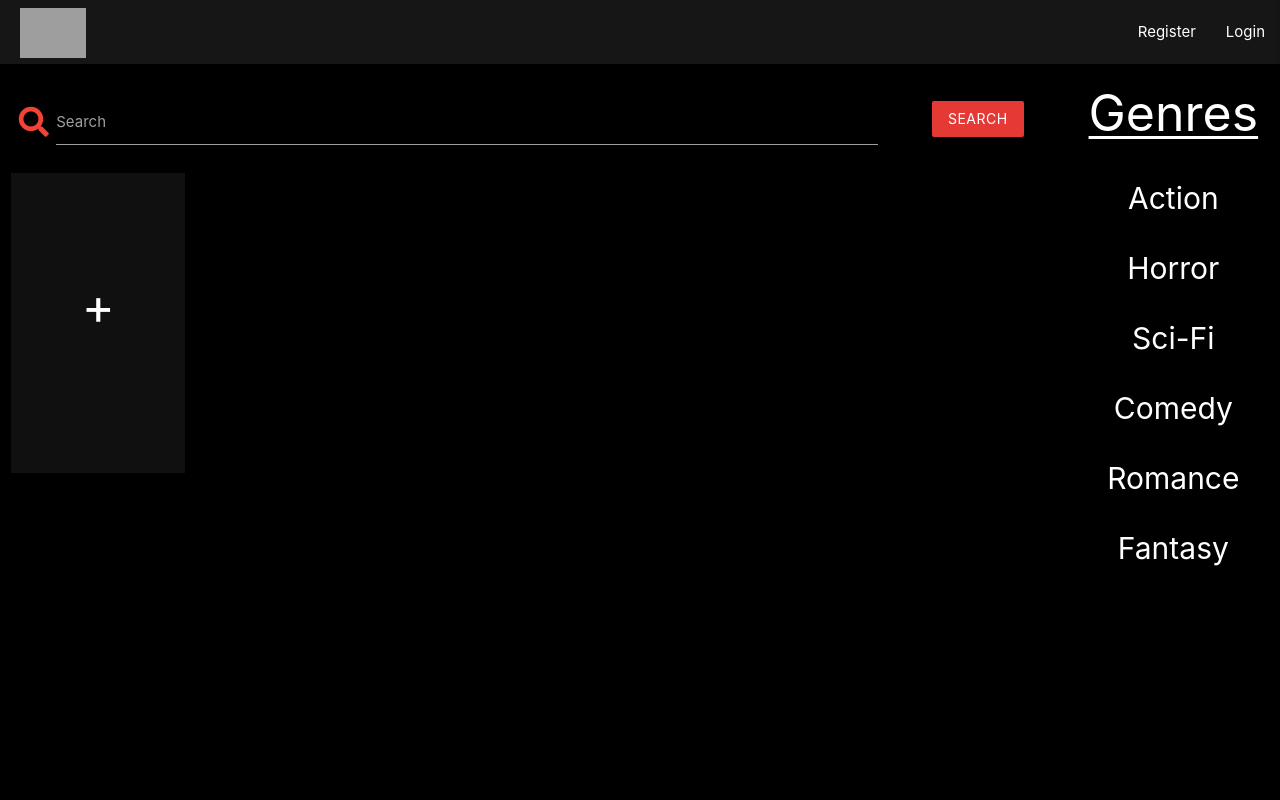
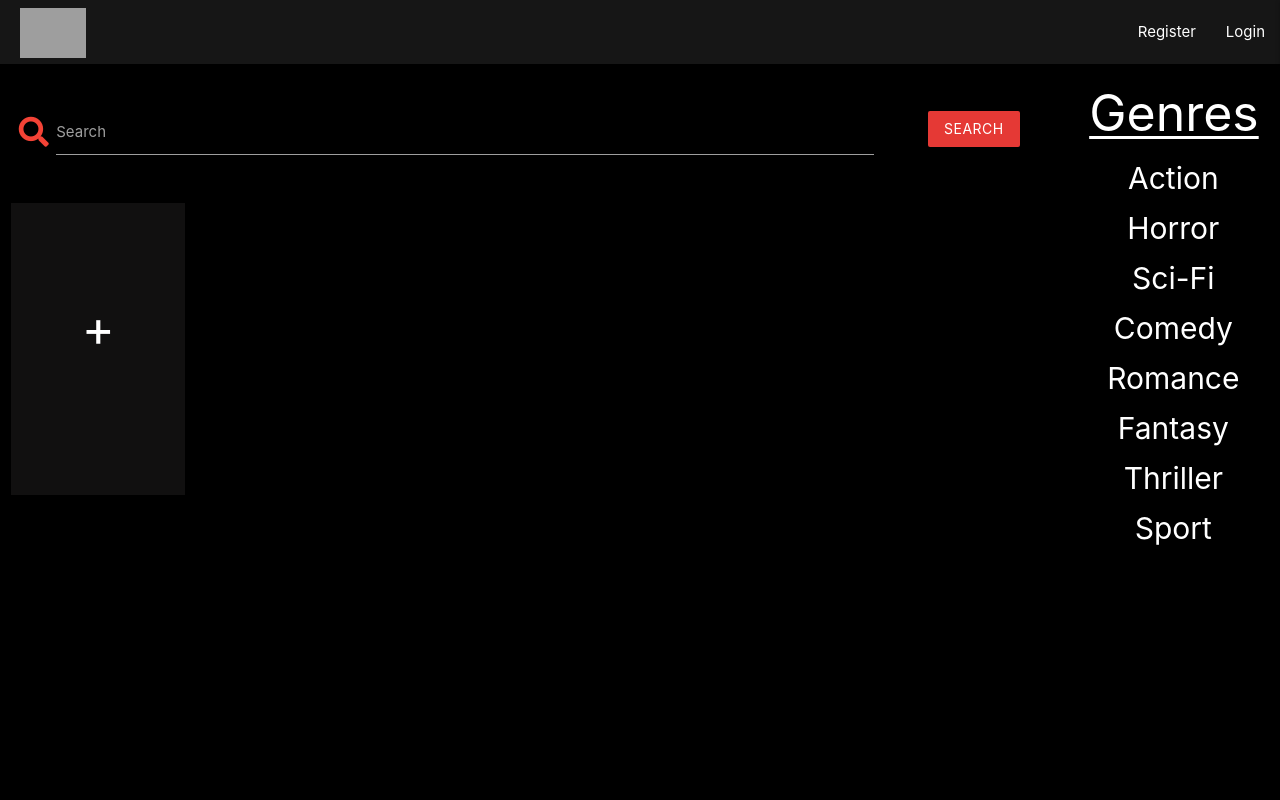
Before and after one commit to NickSpriggs/netbooks_milestone_3, a Flask app: page /search in a window 1280 px wide. Run offline with Flask 2, Linux system fonts and the light colour scheme; data that the repository does not hold is empty; some libraries are stand-ins or nearby versions; grey boxes are pictures that could not be loaded.

Commit message:
made search bar and genre selector fixed

```diff
--- a/app.py
+++ b/app.py
@@ -24,6 +24,14 @@ def get_films():
     films = mongo.db.film_list.find()
     recs = mongo.db.rec_list.find()
     return render_template("get_films.html", films=films, recs=recs)
+
+
+@app.route("/get_film/<film_title>")
+def get_film(film_title):
+    film = mongo.db.film_list.find_one({"title": film_title})
+    films = mongo.db.film_list.find()
+    recs = mongo.db.rec_list.find()
+    return render_template("get_films.html", film=film, films=films, recs=recs, overlay_profile=True)
 
 
 @app.route("/search", methods=["GET", "POST"])
@@ -71,9 +79,9 @@ def add_rec():
         }
         mongo.db.rec_list.insert_one(rec)
         flash("Successfully Added")
-        return redirect(url_for("get_films"))
+        return get_film(request.form.get("title"))
 
-    return render_template("get_films.html")
+    return get_film(request.form.get("title"))
 
 
 if __name__ == "__main__":
--- a/static/css/style.css
+++ b/static/css/style.css
@@ -16,13 +16,6 @@
     color: white;
     font-size: 25px;
 }
-
-.fixed {
-    height: 100%;
-    padding-top: 16px;
-    position: fixed;
-    top: 60px;
-  }
 
 .col.poster {
     height: 300px;
@@ -72,3 +65,44 @@ a div {
 a div:hover {
     color: rgb(173, 11, 11);
 }
+
+#film-poster-section {
+    padding-top: 131px;
+  }
+
+.fixed {
+    height: 500px;
+    font-size: 30px;
+    padding-top: 16px;
+    position: fixed;
+    top: 60px;
+  }
+
+.fixed-search {
+    position: fixed;
+    width: 83%;
+    padding-bottom: 40px;
+    padding-top: 10px;
+    background-color: black;
+}
+
+@media only screen and (max-width: 992px) {
+    .fixed {
+      height: 90px;
+      font-size: 25px;
+      top: 170px;
+      background-color: lightblue;
+    }
+
+    .genre-title {
+        display: none;
+    }
+
+    .fixed-search {
+        width: 100%;
+    }
+
+    #film-poster-section {
+      padding-top: 197px;
+    }
+}
--- a/templates/get_films.html
+++ b/templates/get_films.html
@@ -3,9 +3,9 @@
 
 <section>
     <div class="row">
-        <div class="col s10">
+        <div       class="col l10 m12">
             <form action="{{ url_for('search')}}" method="post" style="padding-top: 64px;">
-                <div class="row valign-wrapper center-align">
+                <div class="row valign-wrapper center-align fixed-search">
                     <div class="input-field col s10">
                         <i class="fas fa-search prefix red-text text-darken-"></i>
                             <input type="text" name="query" id="query" minlength="3" class="validate" required>
@@ -30,95 +30,135 @@
                 </div>
                 {% endif %}
 
+
                 {% for film in films %}
-
-                    <div class="poster col l2 m3 s4">
-                        <div class="poster-img" style="background-image: url({{film.poster_url}});
-                        height: 100%; background-position: center; background-size:cover;"
-                        onclick='on("{{ film.title }}", "{{ film.genre }}", "{{ film.poster_url }}")'>
-                            {{ film.title }}
+                    <a href="{{ url_for('get_film', film_title=film.title) }}">
+                        <div class="poster col l2 m3 s4">
+                            <div class="poster-img" style="background-image: url({{film.poster_url}});
+                            height: 100%; background-position: center; background-size:cover;">
+                                {{ film.title }}
+                            </div>
                         </div>
-                    </div>
-
-                    <div id="{{ film.title }}_rec-btns" style="display: none;">
-                        <button class="red btn darken-1" onclick='recOn("{{ film.title }}")'>Add</button>
-                        <button class="red btn darken-1" onclick="off()">Back</button>
-                    </div>
-
-                    <div id="{{ film.title }}_recommendations" style="display: none;">
-                        {% for rec in recs %}
-                            {% if film.title == rec.title %}
-                                <div class="col l4" style="padding-bottom: 5px; border: black 1px solid;
-                                background-color: rgb(207, 3, 3); font-size: 14px;">
-                                    <div class="recs">Title: {{ rec.book }}
-                                        <img style="height: 20px; cursor: pointer; padding-top: 4px;" onclick='amazonLink("{{ rec.book }}", "{{ rec.author }}")' src="static/img/amazon-icon.png">
-                                    </div>
-                                    <div class="recs">Author: {{ rec.author }}</div>
-                                </div>
-                            {% endif %}
-                        {% endfor %}
-                    </div>
-
+                    </a>
                 {% endfor %}
 
             </div>
         </div>
 
-        <div class="fixed col s2" style="color: rgb(255, 255, 255); right: 0;">
-            <div class="row">
+        <div class="fixed col l2 m12" style="color: rgb(255, 255, 255); right: 0;">
+            <div class="col l12 genre-title">
                 <div style="padding-top: 16px; padding-bottom: 5px; text-align: center; font-size: 50px;
                 text-decoration: underline 3px; text-underline-offset: 5px;">Genres</div>
             </div>
-            <div class="row">
+            <div class="col l12 m2">
                 <a href="{{ url_for('genre_search', genre='action') }}">
-                    <div style="padding-bottom: 5px; text-align: center; font-size: 30px;">Action</div>
+                    <div style="padding-bottom: 5px; text-align: center;">Action</div>
                 </a>
             </div>
-            <div class="row">
+            <div class="col l12 m2">
                 <a href="{{ url_for('genre_search', genre='horror') }}">
-                    <div style="padding-bottom: 5px; text-align: center; font-size: 30px;">Horror</div>
+                    <div style="padding-bottom: 5px; text-align: center;">Horror</div>
                 </a>
             </div>
-            <div class="row">
+            <div class="col l12 m2">
                 <a href="{{ url_for('genre_search', genre='sci-fi') }}">
-                    <div style="padding-bottom: 5px; text-align: center; font-size: 30px;">Sci-Fi</div>
+                    <div style="padding-bottom: 5px; text-align: center;">Sci-Fi</div>
                 </a>
             </div>
-            <div class="row">
+            <div class="col l12 m2">
                 <a href="{{ url_for('genre_search', genre='comedy') }}">
-                    <div style="padding-bottom: 5px; text-align: center; font-size: 30px;">Comedy</div>
+                    <div style="padding-bottom: 5px; text-align: center;">Comedy</div>
                 </a>
             </div>
-            <div class="row">
+            <div class="col l12 m2">
                 <a href="{{ url_for('genre_search', genre='romance') }}">
-                    <div style="padding-bottom: 5px; text-align: center; font-size: 30px;">Romance</div>
+                    <div style="padding-bottom: 5px; text-align: center;">Romance</div>
                 </a>
             </div>
-            <div class="row">
+            <div class="col l12 m2">
                 <a href="{{ url_for('genre_search', genre='fantasy') }}">
-                    <div style="padding-bottom: 5px; text-align: center; font-size: 30px;">Fantasy</div>
+                    <div style="padding-bottom: 5px; text-align: center;">Fantasy</div>
+                </a>
+            </div>
+            <div class="col l12 m2">
+                <a href="{{ url_for('genre_search', genre='thriller') }}">
+                    <div style="padding-bottom: 5px; text-align: center;">Thriller</div>
+                </a>
+            </div>
+            <div class="col l12 m2">
+                <a href="{{ url_for('genre_search', genre='sport') }}">
+                    <div style="padding-bottom: 5px; text-align: center;">Sport</div>
                 </a>
             </div>
         </div>
 
+        {% if overlay_profile %}
+            <div id="overlay_profile" class="col" style="position: fixed; display: block; width: 100%;
+                height: 100%; top: 0; left: 0; right: 0; bottom: 0; background-color: rgba(0,0,0,0.7);
+                color: white; font-size: 24px;">
+                    <div id="profile_box" class="no-pad col l10 m10 s10">
+                        <div class="col l2 m3 s4" style="padding: 0px;">
+                            <div id="profile-poster" style="height: 300px; background-image: url({{film.poster_url}});
+                            background-position: center; background-size:cover;"></div>
+                        </div>
+                        <div id="profile-title-box" class="col l10 m9 s8">Title: {{ film.title }} </div>
+                        <div id="profile-genre-box" class="col l10 m9 s8">Genre: {{ film.genre }}</div>
 
-        <div id="overlay_profile" class="col" style="position: fixed; display: none; width: 100%;
+                        <div id="profile-rec-box" style="background-color: rgba(219, 219, 219, 0.849);
+                        height: 160px; overflow: auto;" class="no-pad col l10 m9 s8">
+                            <div id="rec-list-box">
+                                {% for rec in recs %}
+                                    {% if film.title == rec.title %}
+                                        <div class="col l4" style="padding-bottom: 5px; border: black 1px solid;
+                                        background-color: rgb(207, 3, 3); font-size: 14px;">
+                                            <div class="recs">Title: {{ rec.book }}
+                                                <img style="height: 20px; cursor: pointer; padding-top: 4px;" onclick='amazonLink("{{ rec.book }}", "{{ rec.author }}")' src="https://nicholasspriggs.weebly.com/uploads/7/9/7/8/79787400/amazon-icon_orig.png">
+                                            </div>
+                                            <div class="recs">Author: {{ rec.author }}</div>
+                                        </div>
+                                    {% endif %}
+                                {% endfor %}
+                            </div>
+                        </div>
+                        <div id="profile-button-box" class="col l10" style="padding-top: 10px;">
+                            <div id="{{ film.title }}_rec-btns">
+                                <button class="red btn darken-1" onclick='recOn("{{ film.title }}")'>Add</button>
+                                <button class="red btn darken-1" onclick="off()">Back</button>
+                            </div>
+                        </div>
+                    </div>
+            </div>
+            <div id="overlay_addrecs" class="col s12" style="position: fixed; display: none; width: 100%;
             height: 100%; top: 0; left: 0; right: 0; bottom: 0; background-color: rgba(0,0,0,0.7);
             color: white; font-size: 24px;">
-                <div id="profile_box" class="no-pad col l10 m10 s10">
-                    <div class="col l2 m3 s4" style="padding: 0px;">
-                        <div id="profile-poster" style="height: 300px; background-position: center; background-size:cover;"></div>
+                <form id="add_rec_box" class="no-pad col s5"
+                method="POST" action="{{ url_for('add_rec') }}">
+                    <div style="margin-top: 10px; text-align: center;">Add Book</div>
+
+                    <input id="rec_film_title" name="title" type="text" class="validate" required style="display: none;">
+
+                    <div class="input-field col l12" style="margin-top: 20px;">
+                        <div id="profile-title-box" class="col l12">
+                            Book Name: <input id="book" name="book" type="text" class="validate"
+                            minlength="3" maxlength="50" required>
+                        </div>
                     </div>
-                    <div id="profile-title-box" class="col l10 m9 s8">Title: </div>
-                    <div id="profile-genre-box" class="col l10 m9 s8">Genre: </div>
 
-                    <div id="profile-rec-box" style="background-color: rgba(219, 219, 219, 0.849);
-                    height: 160px; overflow: auto;" class="no-pad col l10 m9 s8">
-                        <div id="rec-list-box"></div>
+                    <div class="input-field col l12" style="margin-top: 0px; margin-bottom: 10px;">
+                        <div id="profile-title-box" class="col l12">
+                            Author: <input id="author" name="author" type="text" class="validate"
+                            minlength="5" maxlength="50" required>
+                        </div>
                     </div>
-                    <div id="profile-button-box" class="col l10" style="padding-top: 10px;"></div>
-                </div>
-        </div>
+
+                    <div class="col l12" style="padding-left: 20px">
+                        <button type="submit" style="margin-bottom: 10px;" class="btn-large red darken-1">Recommend</i></button>
+                        <button onclick="recOff()" style="margin-bottom: 10px;" class="btn-large red darken-1">Back</button>
+                    </div>
+
+                </form>
+            </div>
+        {% endif %}
 
         <div id="overlay_addfilms" class="col s12" style="position: fixed; display: none; width: 100%;
             height: 100%; top: 0; left: 0; right: 0; bottom: 0; background-color: rgba(0,0,0,0.7);
@@ -151,62 +191,24 @@
                 </form>
         </div>
 
-        <div id="overlay_addrecs" class="col s12" style="position: fixed; display: none; width: 100%;
-        height: 100%; top: 0; left: 0; right: 0; bottom: 0; background-color: rgba(0,0,0,0.7);
-        color: white; font-size: 24px;">
-            <form id="add_rec_box" class="no-pad col s5"
-            method="POST" action="{{ url_for('add_rec') }}">
-                <div style="margin-top: 10px; text-align: center;">Add Book</div>
-
-                <input id="rec_film_title" name="title" type="text" class="validate" required style="display: none;">
-
-                <div class="input-field col l12" style="margin-top: 20px;">
-                    <div id="profile-title-box" class="col l12">
-                        Book Name: <input id="book" name="book" type="text" class="validate"
-                        minlength="3" maxlength="50" required>
-                    </div>
-                </div>
-
-                <div class="input-field col l12" style="margin-top: 0px; margin-bottom: 10px;">
-                    <div id="profile-title-box" class="col l12">
-                        Author: <input id="author" name="author" type="text" class="validate"
-                        minlength="5" maxlength="50" required>
-                    </div>
-                </div>
-
-                <div class="col l12" style="padding-left: 20px">
-                    <button type="submit" style="margin-bottom: 10px;" class="btn-large red darken-1">Recommend</i></button>
-                    <button onclick="recOff()" style="margin-bottom: 10px;" class="btn-large red darken-1">Back</button>
-                </div>
-
-            </form>
-        </div>
     </div>
 
 </section>
 
 <script>
-    profilebox = document.getElementById("profile_box").innerHTML;
+
     addbox = document.getElementById("add_box").innerHTML;
     addrecbox = document.getElementById("add_rec_box").innerHTML;
     url = "None";
 
-    function on(title, genre, poster_url) {
-      document.getElementById("overlay_profile").style.display = "block";
-      url = "url('" + poster_url + "')";
-      recs = document.getElementById(title + '_recommendations').innerHTML;
-      addrecbtn = document.getElementById(title + '_rec-btns').innerHTML;
-
-      document.getElementById("profile-poster").style.backgroundImage = url;
-      document.getElementById("profile-title-box").innerHTML += title;
-      document.getElementById("profile-genre-box").innerHTML += genre;
-      document.getElementById("rec-list-box").innerHTML += recs;
-      document.getElementById("profile-button-box").innerHTML += addrecbtn;
-    }
 
     function off() {
       document.getElementById("overlay_profile").style.display = "none";
       document.getElementById("profile_box").innerHTML = profilebox;
+    }
+
+    function goTo(loc) {
+      window.moveTo(loc);
     }
 
     function addOn() {
```
Also changed, not shown: templates/get_films1.html (added, +260 -0 lines).
